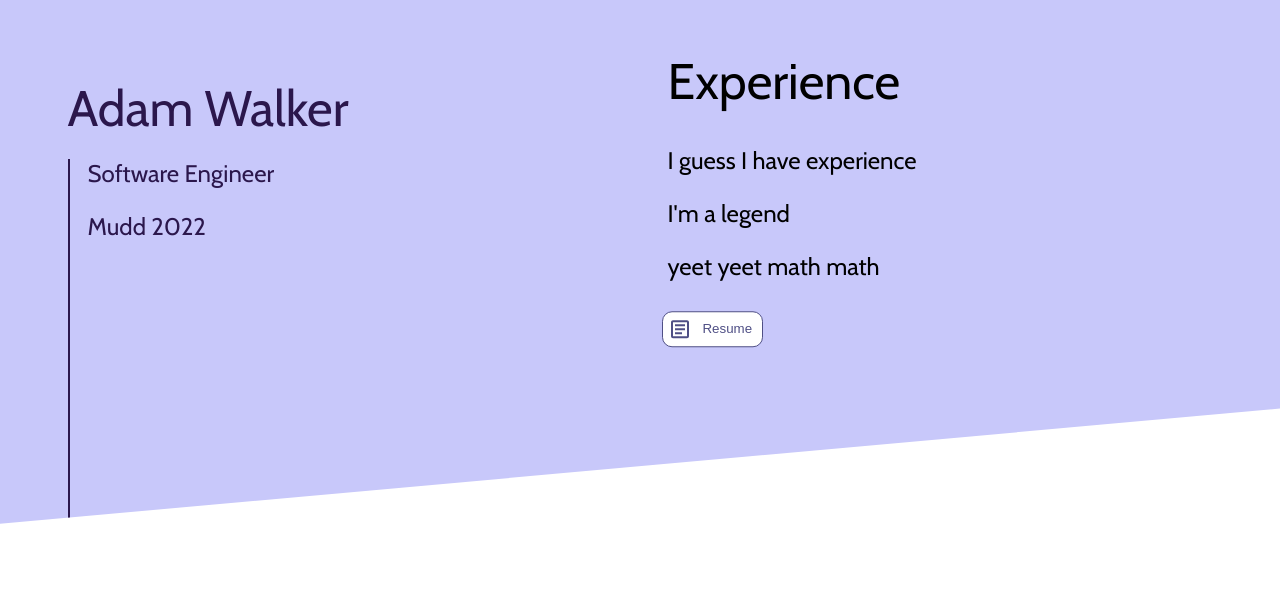
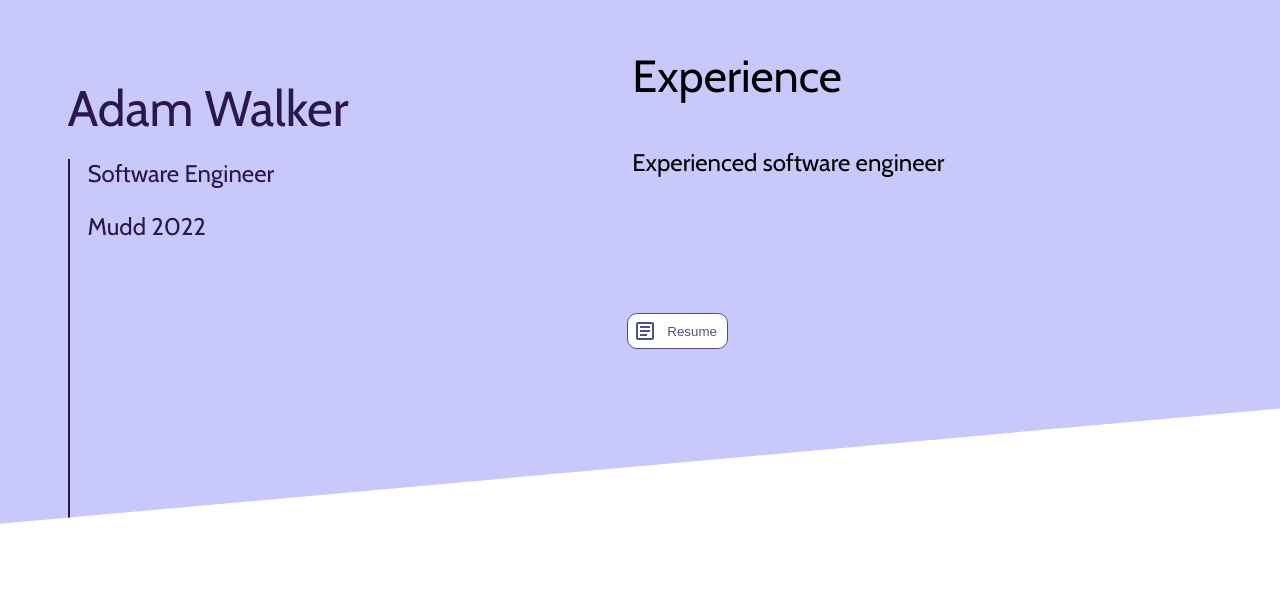
Before and after one commit to Rubiks-boy/website, a React (Create React App) app: page / in a window 1280 px wide. Shown: the part 189-800 px from the top of the page. Built offline with nearby package versions, Linux system fonts and the light colour scheme.

Commit message:
Ability to scroll to reveal more text

```diff
--- a/src/components/Experience.css
+++ b/src/components/Experience.css
@@ -111,3 +111,12 @@
 .resumeButton:hover > div {
   color: white;
 }
+
+.switchText > p {
+  opacity: 1;
+  transition: opacity 0.25s;
+}
+
+.switchText > p.invisible {
+  opacity: 0;
+}
--- a/src/components/Experience.tsx
+++ b/src/components/Experience.tsx
@@ -1,4 +1,5 @@
-import React, { useEffect, useRef } from "react";
+import React, { useEffect, useRef, useState } from "react";
+import classNames from "classnames";
 
 import { FixedOnScrollBeginning, FixedOnScrollEnd } from "./FixedOnScroll";
 import useFadeObserver from "./useFadeObserver";
@@ -28,12 +29,29 @@ const ResumeIcon = () => (
   </svg>
 );
 
-const ExperienceWriteup = () => (
+const ExperienceWriteup = ({ currentLogo }: { currentLogo: string | null }) => {
+  const currentIndex = parseInt(
+    currentLogo?.substring(currentLogo.length - 1) || "0"
+  );
+
+  return (
     <div className="writeup">
-    <h1>Experience</h1>
-    <p>I guess I have experience</p>
-    <p>I'm a legend</p>
-    <p>yeet yeet math math</p>
+      <h3>Experience</h3>
+      <div className="switchText">
+        <p
+          className={classNames({
+            invisible: currentIndex < 1,
+          })}
+        >
+          Experienced software engineer
+        </p>
+        <p className={classNames({ invisible: currentIndex < 2 })}>
+          B.S. in Computer Science, 2022
+        </p>
+        <p className={classNames({ invisible: currentIndex < 3 })}>
+          yeet yeet math math
+        </p>
+      </div>
       <p>
         <button type="button" className="resumeButton">
           <ResumeIcon />
@@ -42,6 +60,7 @@ const ExperienceWriteup = () => (
       </p>
     </div>
   );
+};
 
 type Props = {
   fixOnScrollRef: React.RefObject<HTMLDivElement>;
@@ -52,29 +71,32 @@ const Experience = ({ fixOnScrollRef }: Props) => {
   const logosRef2 = useRef<HTMLDivElement>(null);
   const logosRef3 = useRef<HTMLDivElement>(null);
 
-  const fadeObserver = useFadeObserver();
+  const [currentLogo, setCurrentLogo] = useState<string | null>(null);
 
+  const fadeObserver = useFadeObserver(setCurrentLogo);
+
+  const useFadeEffect = (logosRef: React.RefObject<HTMLDivElement>) => {
     useEffect(() => {
-    if (logosRef1.current) {
-      fadeObserver.observe(logosRef1.current);
+      const ref = logosRef.current;
+      if (ref) {
+        fadeObserver.observe(ref);
+        return () => {
+          fadeObserver.unobserve(ref);
+        };
       }
-  }, [fadeObserver, logosRef1]);
-  useEffect(() => {
-    if (logosRef2.current) {
-      fadeObserver.observe(logosRef2.current);
-    }
-  }, [fadeObserver, logosRef2]);
-  useEffect(() => {
-    if (logosRef3.current) {
-      fadeObserver.observe(logosRef3.current);
-    }
-  }, [fadeObserver, logosRef3]);
+      return () => {};
+    }, [logosRef]);
+  };
+
+  useFadeEffect(logosRef1);
+  useFadeEffect(logosRef2);
+  useFadeEffect(logosRef3);
 
   return (
     <div className="page">
       <div className="experience pageContent">
         <div className="experienceRow">
-          <div className="logosWrapper" ref={logosRef1}>
+          <div className="logosWrapper" ref={logosRef1} id="logoSet1">
             <div className="logos logos3 below">
               <img src={stripeLogo} alt="stripe" />
               <img src={bloombergLogo} alt="bloomberg" />
@@ -82,27 +104,27 @@ const Experience = ({ fixOnScrollRef }: Props) => {
             </div>
           </div>
           <FixedOnScrollBeginning fixOnScrollRef={fixOnScrollRef}>
-            <ExperienceWriteup />
+            <ExperienceWriteup currentLogo={currentLogo} />
           </FixedOnScrollBeginning>
         </div>
         <div className="experienceRow">
-          <div className="logosWrapper" ref={logosRef2}>
+          <div className="logosWrapper" ref={logosRef2} id="logoSet2">
             <div className="logos logos1 below">
               <img src={hmcLogo} alt="hmc" />
             </div>
           </div>
           <div className="fake">
-            <ExperienceWriteup />
+            <ExperienceWriteup currentLogo={currentLogo} />
           </div>
         </div>
         <div className="experienceRow">
-          <div className="logosWrapper" ref={logosRef3}>
+          <div className="logosWrapper" ref={logosRef3} id="logoSet3">
             <div className="logos logos1 below">
               <img src={hmcLogo} alt="hmc" />
             </div>
           </div>
           <FixedOnScrollEnd fixOnScrollRef={fixOnScrollRef}>
-            <ExperienceWriteup />
+            <ExperienceWriteup currentLogo={currentLogo} />
           </FixedOnScrollEnd>
         </div>
       </div>
--- a/src/components/useFadeObserver.tsx
+++ b/src/components/useFadeObserver.tsx
@@ -1,11 +1,15 @@
-const callback = (entries: any) => {
+import { useMemo } from "react";
+
+const callback = (setLogoVisible: (id: string) => void) => (entries: any) => {
   const { target, isIntersecting, boundingClientRect, rootBounds } = entries[0];
 
   const logosDiv = target.firstChild;
+  const position = target.id;
 
   if (isIntersecting) {
     target.classList.add("visible");
     logosDiv.style.transform = "translateY(0)";
+    setLogoVisible(position);
   } else {
     target.classList.remove("visible");
 
@@ -21,10 +25,16 @@ const callback = (entries: any) => {
   }
 };
 
-const useFadeObserver = (): IntersectionObserver => {
-  return new IntersectionObserver(callback, {
-    threshold: 1,
-  });
+const useFadeObserver = (
+  setLogoVisible: (id: string) => void
+): IntersectionObserver => {
+  return useMemo(
+    () =>
+      new IntersectionObserver(callback(setLogoVisible), {
+        threshold: 1,
+      }),
+    [setLogoVisible]
+  );
 };
 
 export default useFadeObserver;
```
Lines whose indentation alone changed are shown as unchanged.
